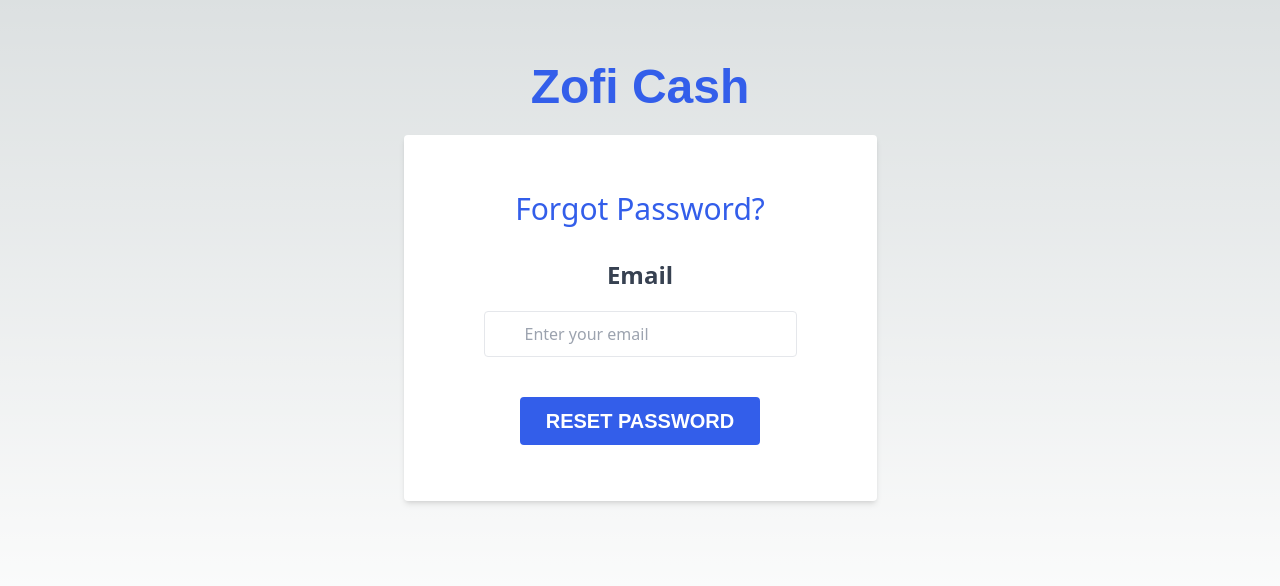
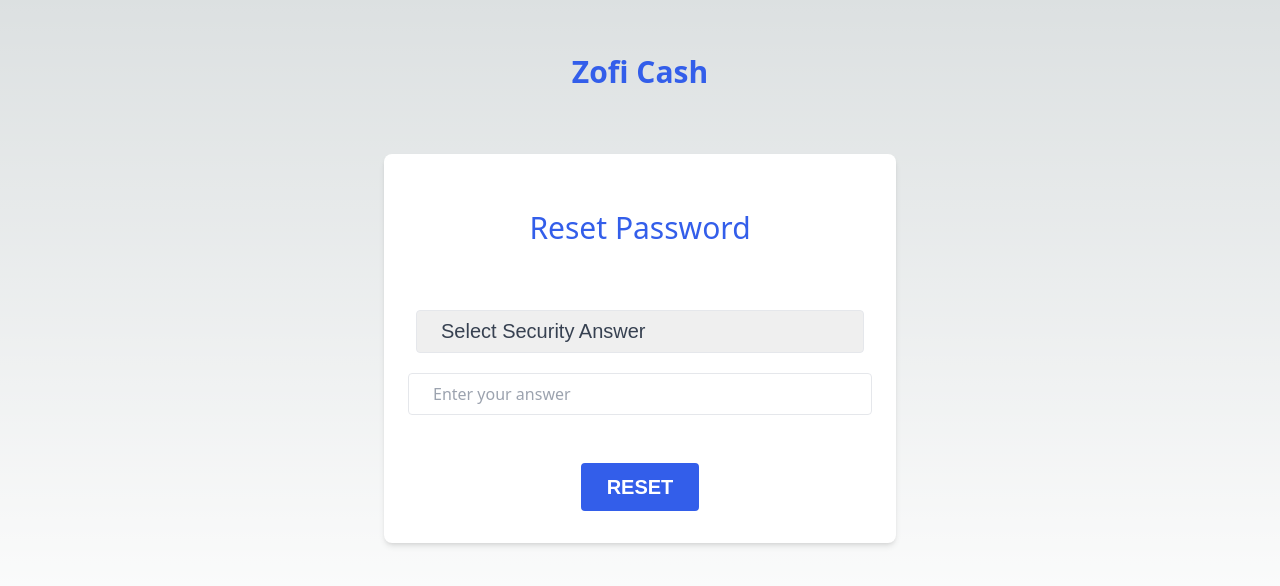
Before and after one commit to Naggayi-Daphne-Pearl/zofi_cash, a Next.js app: page /auth/forgotpassword in a window 1280 px wide. Shown: the part 122-708 px from the top of the page. Built offline with nearby package versions, Linux system fonts and the light colour scheme.

Commit message:
Forgot Paassword

```diff
--- a/components/ForgotPassword.js
+++ b/components/ForgotPassword.js
@@ -4,9 +4,23 @@ import validationSchema from "./Schema";
 import { Formik, Form, Field, ErrorMessage } from "formik";
 import OtpVerfication from "./OtpVerficiationForm";
 import { useAuth } from "../contexts/AuthContext";
+import { useRouter } from "next/router";
 
 const ForgotPassword = () => {
-  const initialValues = { email: "" };
+  const initialValues = { security_answer: "", security_question: "" };
+
+  const router = useRouter();
+
+  const questions = [
+    { question: "What is your city of birth?" },
+    { question: "What is your favorite color?" },
+    { question: "What is your childhood nickname?" },
+  ];
+  const [selectQuestion, setSelectQuestion] = useState("");
+  function handleChangeQuestion(event) {
+    setSelectQuestion(event.target.value);
+  }
+  const { setSecurityAnswer } = useAuth();
 
   const { forgotPassword, error } = useAuth();
   const [email, setEmail] = useState("");
@@ -23,61 +37,85 @@ const ForgotPassword = () => {
   return (
     <div>
       <div className="flex flex-col items-center min-h-screen pt-6 sm:justify-center sm:pt-0 ">
-        <div>
-          <a href="https://www.zoficash.com/">
-            <h3 className="text-5xl font-bold text-#335EEA font-header text-primary py-6">
+        <h1 className="flex justify-center sm:text-3xl text-5xl text-primary py-10 text-header font-bold">
           Zofi Cash
-            </h3>
-          </a>
-        </div>
-
+        </h1>
+        <div className="w-full px-6 py-4 mt-6 overflow-hidden bg-white shadow-md sm:max-w-lg sm:rounded-lg">
+          <h1 className="flex justify-center text-3xl text-primary py-10 font-semi">
+            Reset Password
+          </h1>
           <Formik
             initialValues={initialValues}
             validationSchema={validationSchema}
             onSubmit={handleSubmit}
           >
-          {({ errors, touched }) => (
-            <Form className="bg-white shadow-md rounded px-20 pt-6 pb-10 mb-4">
-              <h1 className="flex justify-center text-3xl text-primary py-8">
-                Forgot Password?
-              </h1>
-              <div className="mb-6">
+            {({ isSubmitting, errors, touched }) => (
+              <Form>
+                <div className="mt-4">
                   <label
-                  htmlFor="email"
-                  className="block text-gray-700 font-bold mb-2 text-2xl justify-center flex pb-3"
+                    name="security_question"
+                    className="block text-md font-medium text-gray-700 font-body flex justify-center text-xl p-2 "
                   >
-                  Email
+                    <Field
+                      as="select"
+                      id="security_question"
+                      name="security_question"
+                      value={selectQuestion}
+                      onChange={handleChangeQuestion}
+                      className="appearance-none border rounded w-full py-2 px-6 text-gray-700 leading-tight focus:outline-none focus:shadow-outline"
+                    >
+                      <option value="">Select Security Answer</option>
+                      {questions.map((role) => (
+                        <option
+                          key={role.question}
+                          value={role.security_question}
+                        >
+                          {role.question}
+                        </option>
+                      ))}
+                    </Field>
                   </label>
+                  <div
+                    name="security_answer"
+                    className="flex flex-col items-start"
+                  >
+                    <label
+                      htmlFor="security_answer"
+                      className="block text-gray-700 font-bold mb-1 text-xl justify-center flex pb-2"
+                    ></label>
                     <Field
-                  type="email"
-                  id="email"
-                  name="email"
-                  placeholder="Enter your email"
+                      type="tel"
+                      id="security_answer"
+                      name="security_answer"
+                      placeholder="Enter your answer"
                       className={
-                    errors.email && touched.email
-                      ? "border-red-500 appearance-none border rounded w-full py-3 px-10 text-gray-700 leading-tight focus:outline-none focus:shadow-outline"
-                      : "appearance-none border rounded w-full py-3 px-10 text-gray-700 leading-tight focus:outline-none focus:shadow-outline "
+                        errors.security_answer && touched.security_answer
+                          ? "border-red-500 appearance-none border rounded w-full py-2 px-6 text-gray-700 leading-tight focus:outline-none focus:shadow-outline"
+                          : "appearance-none border rounded w-full py-2 px-6 text-gray-700 focus:outline-none focus:shadow-outline"
                       }
                     />
                     <ErrorMessage
-                  name="email"
+                      name="security_answer"
                       component="div"
                       className="text-red-500 text-xs italic"
                     />
                   </div>
-              {error && <div>{error}</div>}
-              <div className="flex items-center justify-center ">
-                <a href="/auth/resetpassword">
-                  <Button type="submit" onSubmit={handleSubmit}>
-                    Reset Password
+                </div>
+                <div className=" pt-8 flex justify-center">
+                  <Button
+                    type="submit"
+                    className="flex items-center justify-between mt-8"
+                    disabled={isSubmitting}
+                  >
+                    {isSubmitting ? "Submitting..." : "Reset"}
                   </Button>
-                </a>
                 </div>
               </Form>
             )}
           </Formik>
         </div>
       </div>
+    </div>
   );
 };
 
```
Lines whose indentation alone changed are shown as unchanged.
